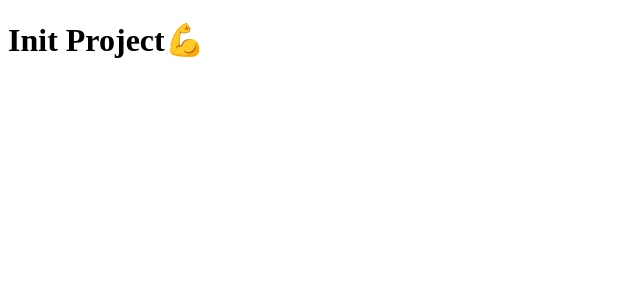
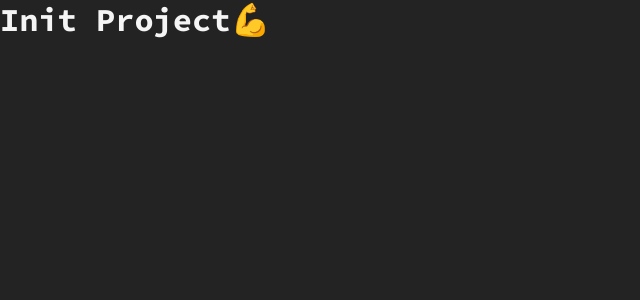
Before and after one commit to emachipana/personal-site, a React (Create React App) app: page / in a window 1280 px wide. Shown: the top 300 px of the page, without its empty margins (0-640 px from the left). Built offline with nearby package versions, Linux system fonts and the light colour scheme.

Commit message:
ADD: apply globals in index

```diff
--- a/src/index.js
+++ b/src/index.js
@@ -1,10 +1,13 @@
 import React from 'react';
 import ReactDOM from 'react-dom/client';
 import App from './App';
+import { Global } from "@emotion/react";
+import { global } from './styles';
 
 const root = ReactDOM.createRoot(document.getElementById('root'));
 root.render(
   <React.StrictMode>
+    <Global styles={global}/>
     <App />
   </React.StrictMode>
 );
--- /dev/null
+++ b/src/styles/global.js
@@ -0,0 +1,26 @@
+/** @jsxImportSource @emotion/react */
+import { css } from "@emotion/react";
+import colors from "./colors";
+import font from "./font";
+
+const global = css`
+  @import url('https://fonts.googleapis.com/css2?family=Source+Code+Pro:ital,wght@0,200;0,300;0,400;0,500;0,600;0,700;0,800;0,900;1,200;1,300;1,400;1,500;1,600;1,700;1,800;1,900&display=swap');
+  * {
+    padding: 0;
+    margin: 0;
+    box-sizing: border-box;
+  }
+  a {
+    text-decoration: none;
+  }
+  ul {
+    list-style: none;
+  }
+  body {
+    background-color: ${colors.gray.primary};
+    font-family: ${font.primary};
+    color: ${colors.white};
+  }
+`;
+
+export default global;
```
Also changed, not shown: src/styles/index.js (+6 -4 lines).
